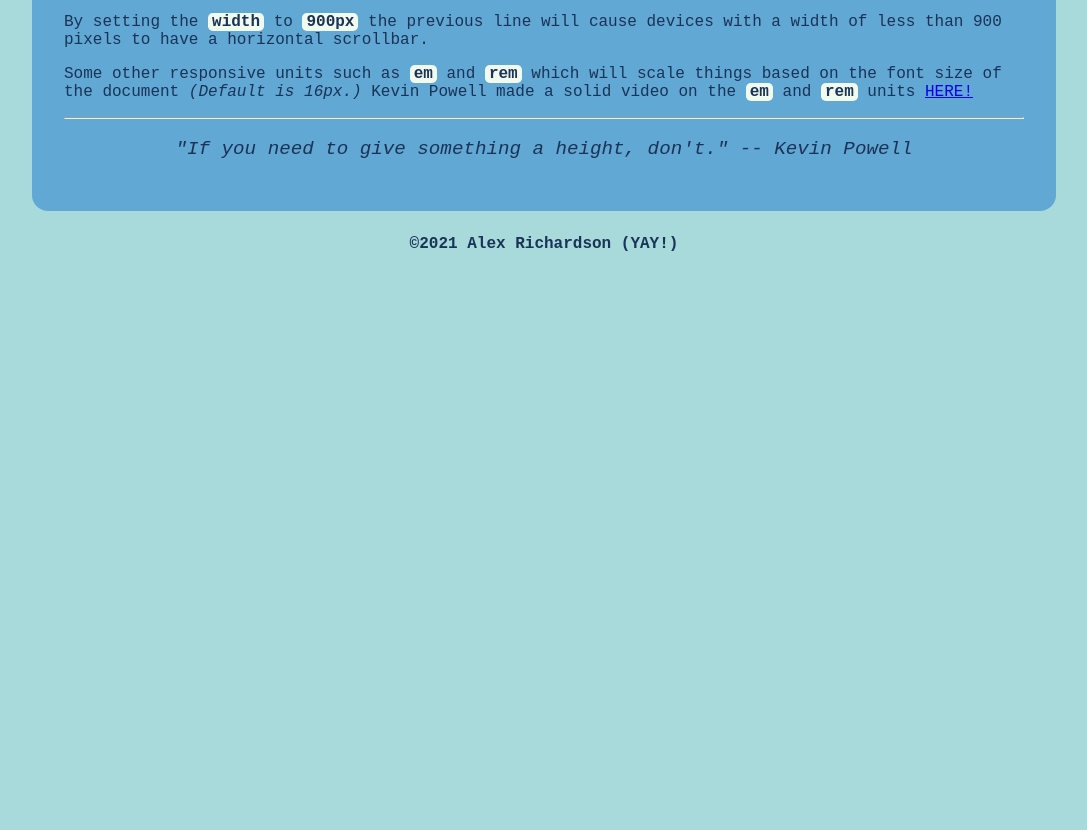
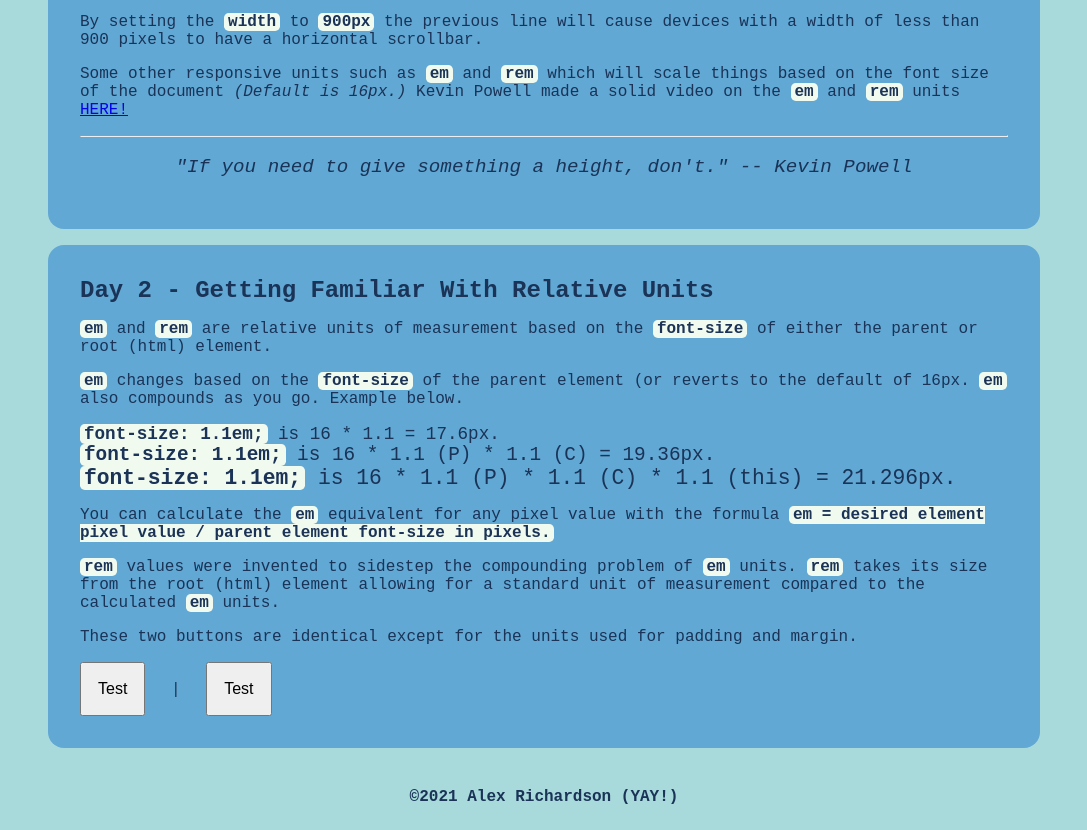
Before and after one commit to Ergonyx/CRL-Course, a plain HTML site: page index.html in a window 1280 px wide. Shown: the part 684-1514 px from the top of the page, without its empty margins (96-1183 px from the left). Before the commit the page ends 961 px from the top, so only its background shows below. Drawn offline with Linux system fonts and the light colour scheme.

Commit message:
Day 2 Content
Today I learned about 'em' and 'rem' units.  I'll need to spend more time on this topic because they way these two types of units behave with various other elements doesn't make any sense to me.  So... hopefully tomorrow I'll have a better understanding.

```diff
--- /dev/null
+++ b/day-2/style.scss
@@ -0,0 +1,32 @@
+html {
+    font-size: 16px;
+}
+
+body {
+    padding: 0;
+    margin: 0;
+    box-sizing: border-box;
+    font-family: monospace, Arial, Helvetica, sans-serif;
+}
+
+.container {
+    display: flex;
+    font-size: 10px;
+}
+
+.ems {
+    text-align: center;
+    width: 50%;
+    margin: 0 1em;
+    font-size: 1.5em; // 15px
+}
+.ems > p {
+    font-size: 1.5em; // 22.5px
+}
+
+.rems {
+    text-align: center;
+    width: 50%;
+    margin: 0 1rem;
+    font-size: 1rem;
+}
--- a/index.html
+++ b/index.html
@@ -31,6 +31,29 @@
                 <p class="quote">"If you need to give something a height, don't."  --  Kevin Powell</p>
 
             </section>
+
+            <section class="dayNotes">
+                <div class="lessonTitle">Day 2 - Getting Familiar With Relative Units</div>
+                <p><span class="ilch">em</span> and <span class="ilch">rem</span> are relative units of measurement based on the <span class="ilch">font-size</span> of either the parent or root (html) element.</p>
+                <p><span class="ilch">em</span> changes based on the <span class="ilch">font-size</span> of the parent element (or reverts to the default of 16px.  <span class="ilch">em</span> also compounds as you go.  Example below.</p>
+                <div class="em-parent">
+                    <span class="ilch">font-size: 1.1em;</span> is 16 * 1.1 = 17.6px.
+                    <div class="em-child">
+                        <span class="ilch">font-size: 1.1em;</span> is 16 * 1.1 (P) * 1.1 (C) = 19.36px.
+                        <p><span class="ilch">font-size: 1.1em;</span> is 16 * 1.1 (P) * 1.1 (C) * 1.1 (this) = 21.296px.</p>
+                    </div>
+                </div>
+                <p>You can calculate the <span class="ilch">em</span> equivalent for any pixel value with the formula <span class="ilch">em = desired element pixel value / parent element font-size in pixels.</span></p>
+                <p><span class="ilch">rem</span> values were invented to sidestep the compounding problem of <span class="ilch">em</span> units.
+                <span class="ilch">rem</span> takes its size from the root (html) element allowing for a standard unit of measurement compared to the calculated <span class="ilch">em</span> units.</p>
+                <p>These two buttons are identical except for the units used for padding and margin.</p>
+                <div class="btn-vars">
+                    <button class="em-btn">Test</button> | <button class="rem-btn">Test</button>
+                </div>
+
+            </section>
+
+
             <footer class="footer">
                 &copy;2021 Alex Richardson (YAY!)
             </footer>
--- a/style.scss
+++ b/style.scss
@@ -38,6 +38,7 @@ body {
     background-color: var(--panelbg);
     padding: 2em;
     border-radius: 1rem;
+    margin: 1rem;
 }
 .lessonTitle {
     font-size: 1.5rem;
@@ -77,3 +78,28 @@ body {
     line-height: 1.5rem;
     margin-right: 1em;
 }
+
+.em-parent {
+    font-size: 1.1em;
+}
+.em-child {
+    font-size: 1.1em;
+}
+.em-child > p {
+    font-size: 1.1em;
+    margin: 0;
+}
+
+.btn-vars {
+    font-size: 16px;
+}
+.em-btn {
+    // font-size: 1em;
+    padding: 1em;
+    margin-right: 1em;
+}
+.rem-btn {
+    // font-size: 1rem;
+    padding: 1rem;
+    margin-left: 1rem;
+}
```
Also changed, not shown: day-2/index.html (added, +24 -0 lines), day-2/style.css (added), style.css, 2 other files.
